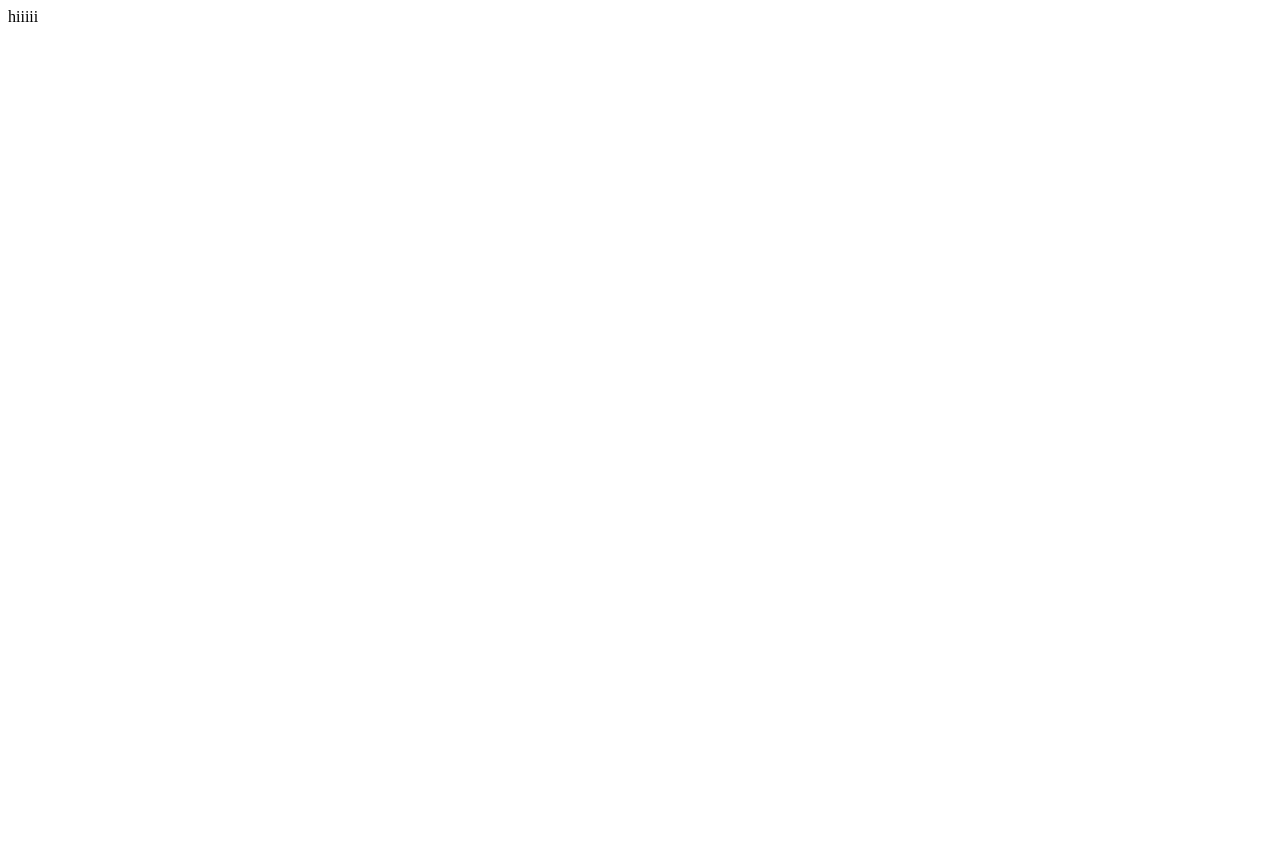
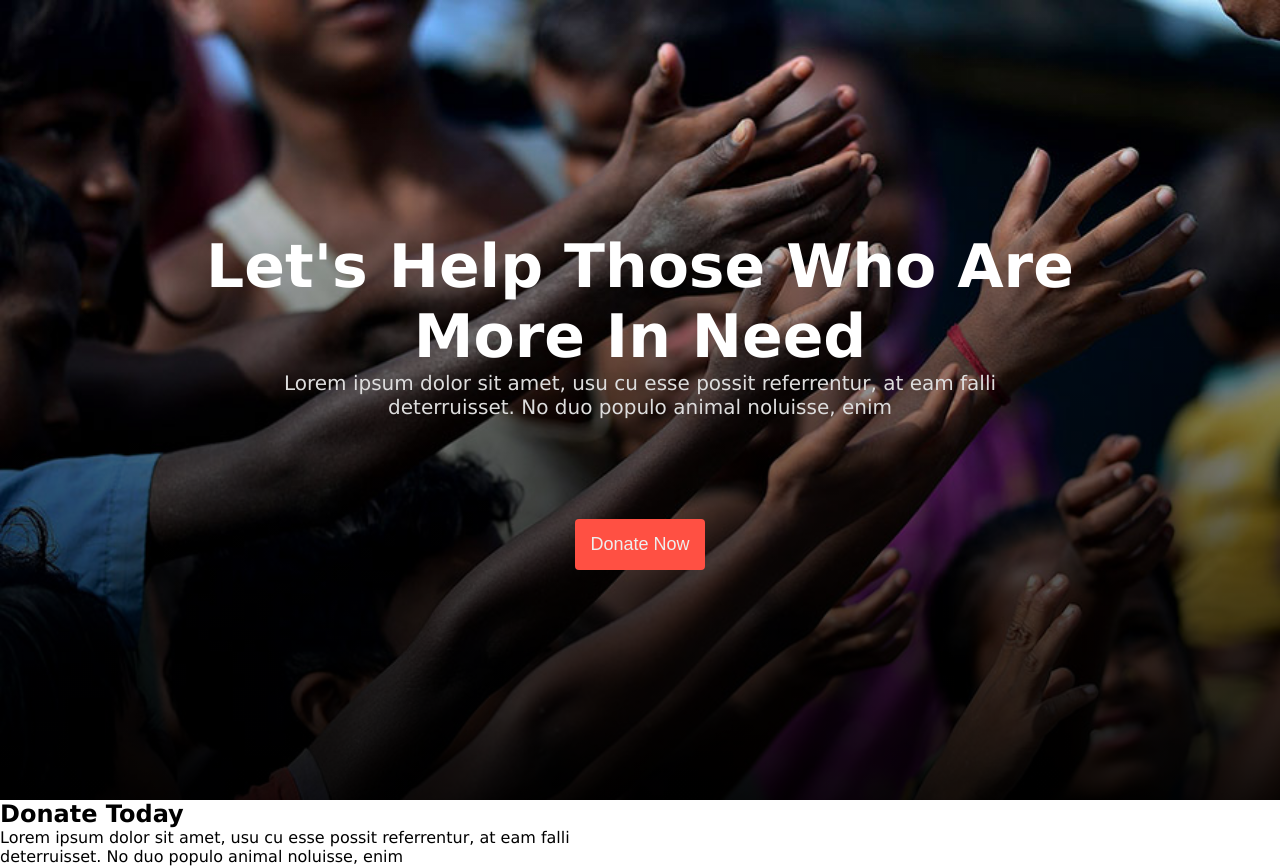
Before and after one commit to samihas23/donation-website, a plain HTML site: page index.html in a window 1280 px wide. Before the commit the page ends 800 px from the top, so only its background shows below. Drawn offline with Linux system fonts and the light colour scheme.

Commit message:
banner added

```diff
--- a/index.html
+++ b/index.html
@@ -4,9 +4,28 @@
     <meta charset="UTF-8">
     <meta http-equiv="X-UA-Compatible" content="IE=edge">
     <meta name="viewport" content="width=device-width, initial-scale=1.0">
-    <title>Document</title>
+    <title>Donation</title>
+    <link rel="stylesheet" href="style.css">
 </head>
+
 <body>
-    hiiiii
+    <div class="banner-area">
+        <div class="content-area">
+            <div class="content">
+                <h1>Let's Help Those Who Are</h1>
+                <h1>More In Need</h1>
+                <p>Lorem ipsum dolor sit amet, usu cu esse possit referrentur, at eam falli</p>
+                <p>deterruisset. No duo populo animal noluisse, enim</p>
+                <button class="btn">Donate Now</button>
+            </div>
+        </div>
+    </div>
+
+    <div>
+        <h2>Donate Today</h2>
+        <p>Lorem ipsum dolor sit amet, usu cu esse possit referrentur, at eam falli</p>
+        <p>deterruisset. No duo populo animal noluisse, enim</p>
+
+    </div>
 </body>
 </html>
--- a/style.css
+++ b/style.css
@@ -0,0 +1,43 @@
+*{
+    padding: 0;
+    margin:0;
+    box-sizing: border-box;
+}
+body{
+    font-family: Verdana, Geneva, Tahoma, sans-serif;
+
+}
+.banner-area{
+    background-image: linear-gradient(rgba(0,0,0,0),rgba(0,0,0,0.9)), url("images/donation13.jpg");
+    background-size: cover;
+    height: 100vh;
+    width: 100%;
+}
+.content-area{
+    height:100%;
+    display: flex;
+    justify-content: center;
+    align-items: center;
+}
+.content{
+    text-align: center;
+}
+.content h1{
+    font-size: 60px;
+    color:#fff;
+}
+.content p{
+    font-size: 20px;
+    color:#ddd;
+}
+.content .btn{
+    border:none;
+    outline:none;
+    padding:15px;
+    margin-top: 100px;
+    border-radius: 4px;
+    color: #eee;
+    font-size: 18px;
+    cursor:pointer;
+    background: #ff5043;
+}
```
Also changed, not shown: images/donation13.jpg (added), 1 other file.
